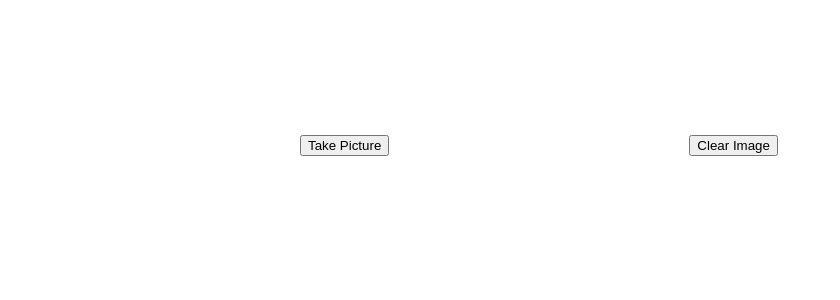
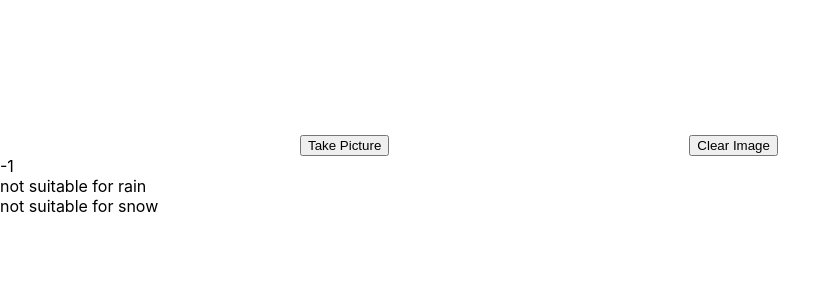
Before and after one commit to z3r0-21/s4-CleanSneakers-PWA, a React (Create React App) app in the folder sneakers-pwa-app/: page / in a window 1280 px wide. Shown: the top 300 px of the page, without its empty margins (0-840 px from the left). Built offline with nearby package versions, Linux system fonts and the light colour scheme; no server answers.

Commit message:
added some divs for testing purposes

```diff
--- a/sneakers-pwa-app/src/components/Form.jsx
+++ b/sneakers-pwa-app/src/components/Form.jsx
@@ -35,6 +35,16 @@ function Form() {
   return (
     <>
     <Camera setParentState={setStateFromChild}/>
+
+    {/* The next 6 lines of code are just for testing purposes
+        todo Plamen: Implement actual front-end solution and remove them */}
+    <div>{sneakersDetails.name}</div>
+    <div>{sneakersDetails.score}</div>
+    <div>{sneakersDetails.material}</div>
+    <div>{sneakersDetails.color}</div>
+    {sneakersDetails.rain ? <div>suitable for rain</div> : <div>not suitable for rain</div>}
+    {sneakersDetails.snow ? <div>suitable for snow</div> : <div>not suitable for snow</div>}
+
     </>
   )
 }
```
